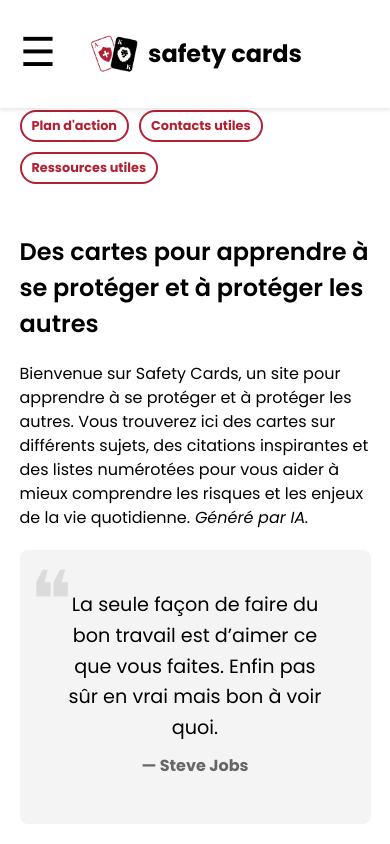
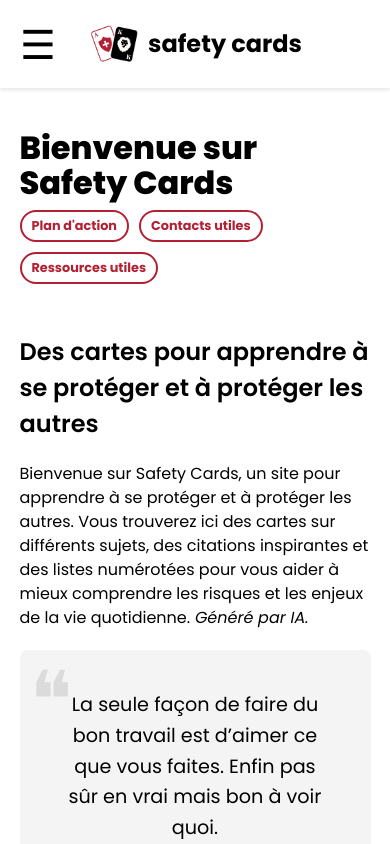
Before and after one commit to aeecleclair/safety_cards_react, a React (Vite) app in the folder front/: page / in a window 390 px wide. Shown: the top 844 px of the page. Built offline with nearby package versions, Linux system fonts and the light colour scheme.

Commit message:
v1.5.9 - Corrections de bugs sur la version mobile

```diff
--- a/front/src/components/ScrollTop.jsx
+++ b/front/src/components/ScrollTop.jsx
@@ -31,7 +31,7 @@
       className={`scroll-to-top ${isVisible ? "visible" : ""}`}
       onClick={scrollToTop}
     >
-      ⏶
+      ▲
     </button>
   );
 };
--- a/front/src/components/cartes.css
+++ b/front/src/components/cartes.css
@@ -214,7 +214,7 @@
     }
 
     .modal-content p {
-        font-size: 1.25rem;
+        font-size: 1rem;
         color: black;
         margin-bottom: 4px;
         text-align: left;
@@ -239,4 +239,8 @@
 
     }
 
+    body.dark-mode .close-button {
+        background-color: #1e1e1e;
+    }
+
 }
--- a/front/src/components/common.css
+++ b/front/src/components/common.css
@@ -17,6 +17,8 @@
   }
 
 
+
+  /*image à gauche du texte*/
 
   .text-image-container {
     display: flex;
@@ -59,6 +61,10 @@
         width: 50%; /* L'image prend toute la largeur sur mobile */
         max-width: none; /* Supprime la limite de largeur */
     }
+
+    .text-content {
+      line-height: 1.5;
+  }
 }
 
 
@@ -206,6 +212,11 @@
       width: 100%;
     }
 
+    .video-container {
+      padding:0;
+
+    }
+
 
 
   }
--- a/front/src/components/header.css
+++ b/front/src/components/header.css
@@ -204,7 +204,7 @@
         font-size: 40px;
         color: #000;
         position: absolute;
-        top: 20%;
+        top: 15px;
         left: 20px;
         z-index: 10;
 
@@ -225,7 +225,7 @@
         flex-direction: row; /* Organise les éléments en ligne */
         justify-content: center; /* Centre les éléments horizontalement */
         align-items: center; /* Centre les éléments verticalement */
-        padding: 10px; /* Ajoute un peu de padding */
+        padding: 0px; /* Ajoute un peu de padding */
     }
 
     header .logo img {
@@ -385,13 +385,12 @@
         display: none;
       }
 
-    /*Bouton quitter le site*/
 
-
+    /*Bouton quitter le site et dark theme*/
     .boutons_bas {
         position: absolute;
-        bottom: 20px;
-        right: 20px;
+        top: 20px;
+        left: 20px;
         display:flex;
         gap:10px;
     }
--- a/front/src/components/liens-ext.css
+++ b/front/src/components/liens-ext.css
@@ -23,7 +23,6 @@
 body.dark-mode .link-block{
   background-color :#1e1e1e;
   box-shadow: 0 4px 6px rgba(178, 178, 178, 0.1), 0 1px 3px rgba(178, 178, 178, 0.08);
-  flex: 1 1 calc(33.333% - 20px); /* Ajustement pour 3 colonnes */
 }
 
   @media (max-width: 1000px) {
--- a/front/src/pages/Home.jsx
+++ b/front/src/pages/Home.jsx
@@ -74,7 +74,7 @@
     <div className = "page">
 
 
-      <h1 className="titre">Bienvenue sur Safety Cards</h1>
+      <h1 className="titre-page">Bienvenue sur Safety Cards</h1>
 
       <Navbar links={navLinks} />
       <h2 className="sous-titre-2">Des cartes pour apprendre à se protéger et à protéger les autres</h2>
```
